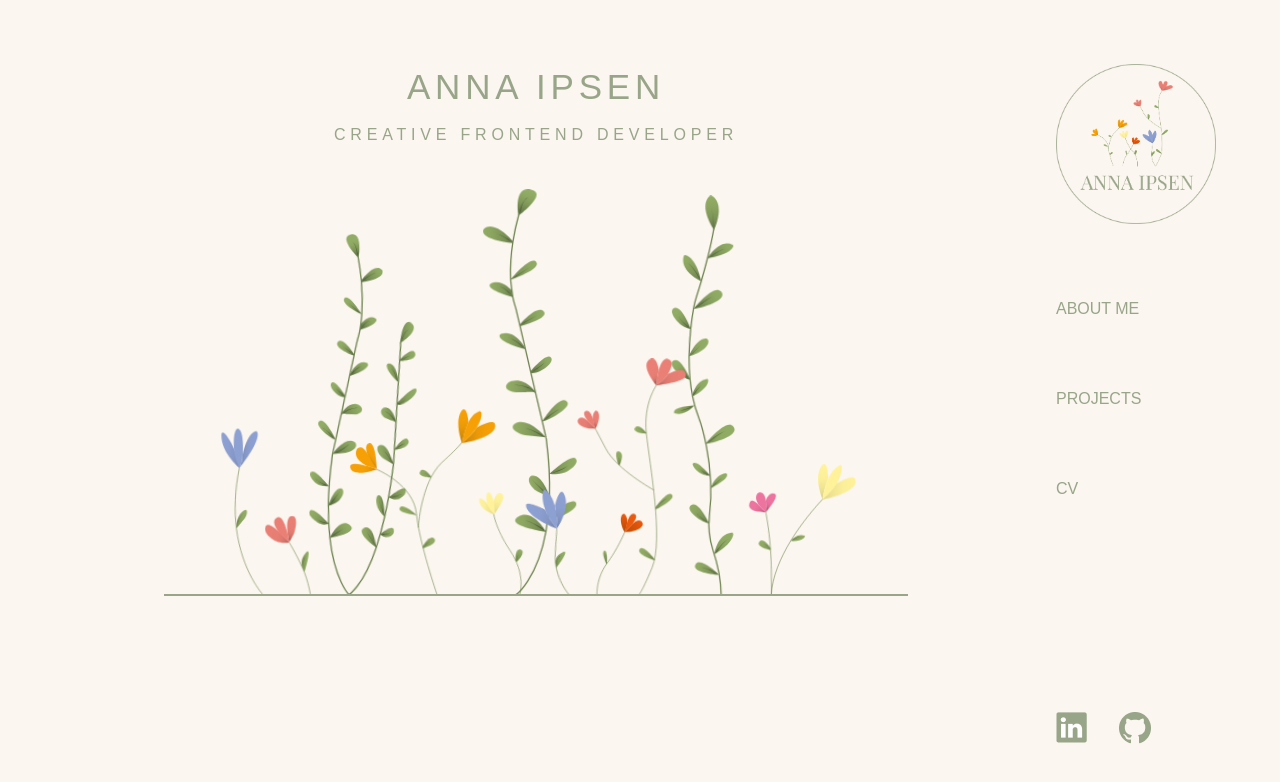
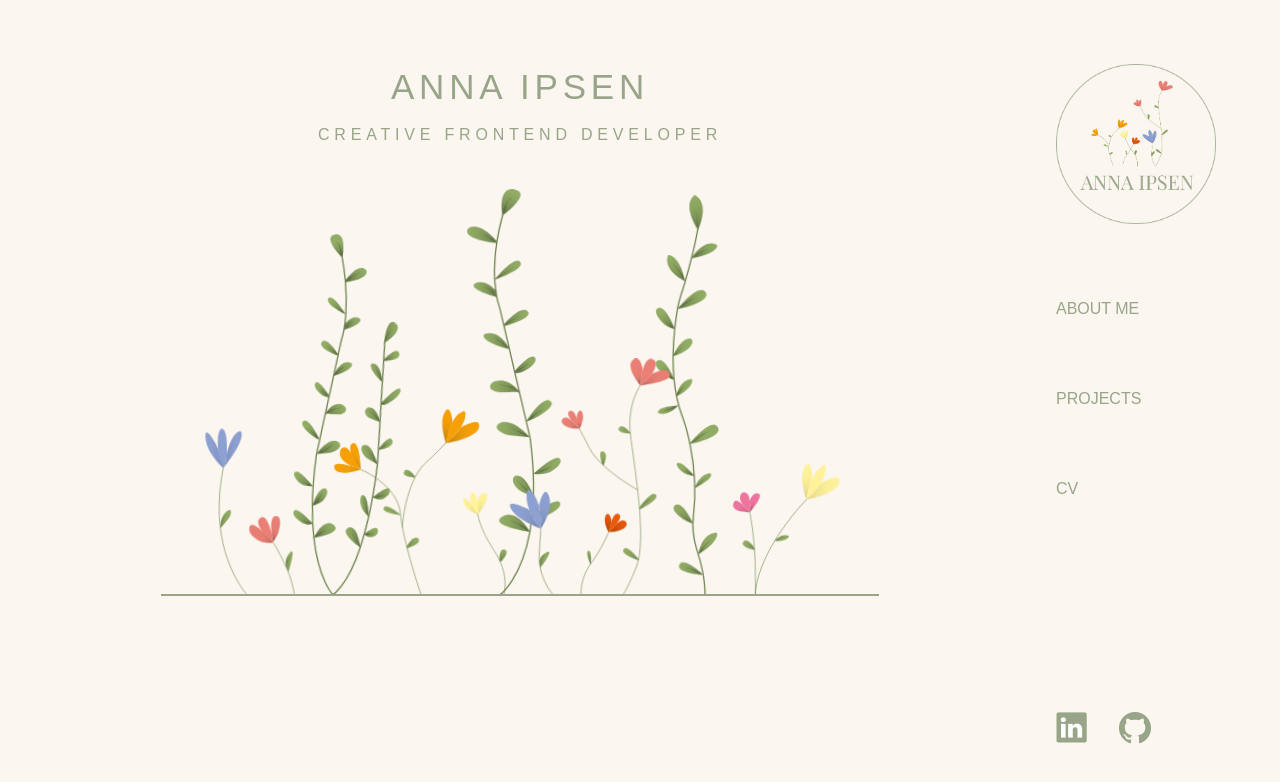
Before and after one commit to AnnaIpsen/new-portfolio, a Vue app: page / in a window 1280 px wide. Shown: the top 782 px of the page. Built offline with nearby package versions, Linux system fonts and the light colour scheme.

Commit message:
margin on router view

```diff
--- a/src/App.vue
+++ b/src/App.vue
@@ -31,7 +31,7 @@ body {
   -webkit-font-smoothing: antialiased;
   -moz-osx-font-smoothing: grayscale;
   color: #98A589;
-  margin: 4rem 17rem 4rem 4rem;
+  margin: 4rem 19rem 4rem 4rem;
 }
 
 h1, h2, h3, h4, nav, button {
```
